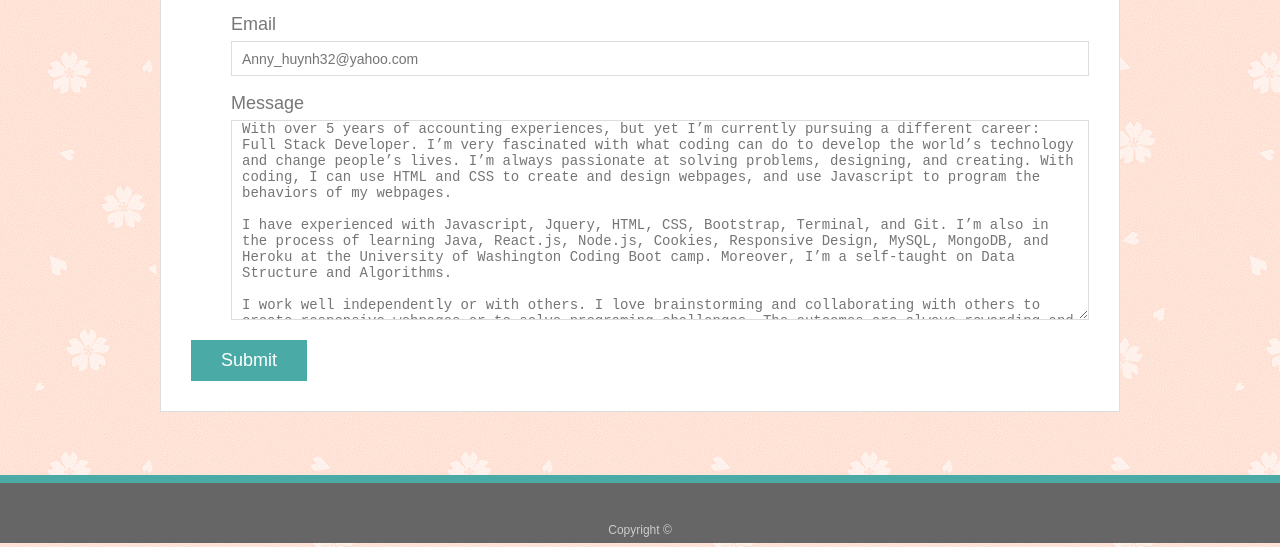
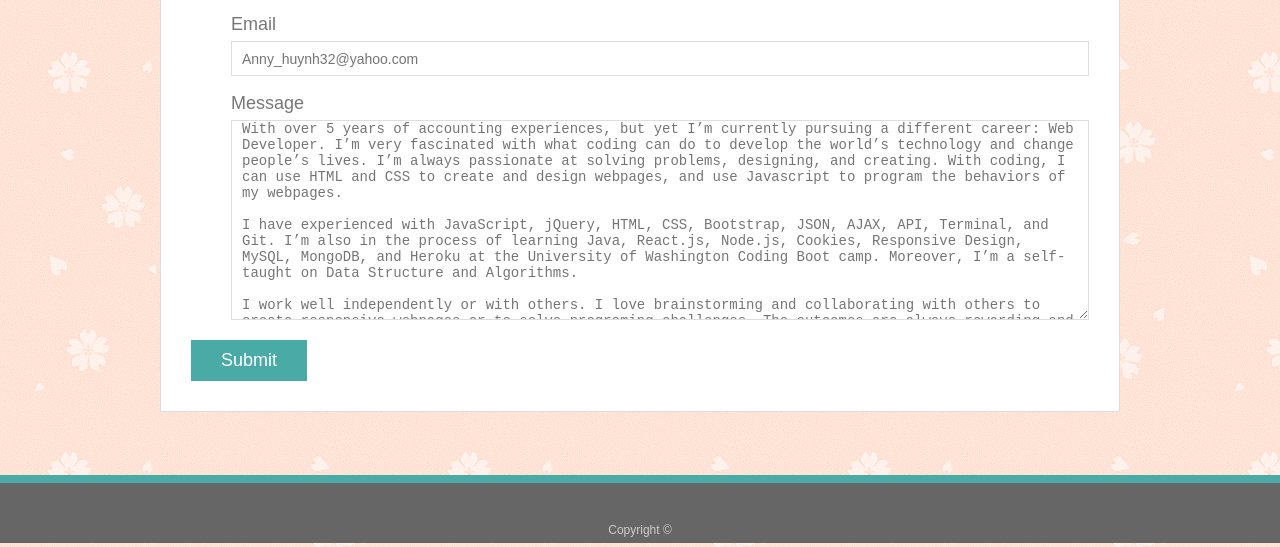
Before and after one commit to AnnyHuynh/Anny-Portfolio, a plain HTML site: page contact.html in a window 1280 px wide. Shown: the part 377-924 px from the top of the page. Drawn offline with Linux system fonts and the light colour scheme.

Commit message:
I added this file

```diff
--- a/contact.html
+++ b/contact.html
@@ -39,11 +39,11 @@
             <label for="message">Message</label>
             <textarea id="message" name="message" placeholder=
 
-"With over 5 years of accounting experiences, but yet I’m currently pursuing a different career: Full Stack Developer. I’m very fascinated with what coding can do to develop the world’s technology and change people’s lives. I’m always passionate at solving problems, designing, and creating. With coding, I can use HTML and CSS to create and design webpages, and use Javascript to program the behaviors of my webpages.
+"With over 5 years of accounting experiences, but yet I’m currently pursuing a different career: Web Developer. I’m very fascinated with what coding can do to develop the world’s technology and change people’s lives. I’m always passionate at solving problems, designing, and creating. With coding, I can use HTML and CSS to create and design webpages, and use Javascript to program the behaviors of my webpages.
 
-I have experienced with Javascript, Jquery, HTML, CSS, Bootstrap, Terminal, and Git. I’m also in the process of learning Java, React.js, Node.js, Cookies, Responsive Design, MySQL, MongoDB, and Heroku at the University of Washington Coding Boot camp. Moreover, I’m a self-taught on Data Structure and Algorithms.
+I have experienced with JavaScript, jQuery, HTML, CSS, Bootstrap, JSON, AJAX, API, Terminal, and Git. I’m also in the process of learning Java, React.js, Node.js, Cookies, Responsive Design, MySQL, MongoDB, and Heroku at the University of Washington Coding Boot camp. Moreover, I’m a self-taught on Data Structure and Algorithms.
 
-I work well independently or with others. I love brainstorming and collaborating with others to create responsive webpages or to solve programing challenges. The outcomes are always rewarding and it’s always meaningful to achieve something together with the team."
+I work well independently or with others. I love brainstorming and collaborating with others to create responsive webpages or to solve programing challenges. The outcomes are always rewarding and it’s always meaningful and fun to achieve something together with the team."
 
             required="required"></textarea>
 
```
Also changed, not shown: portfolio.html (+0 -5 lines).
